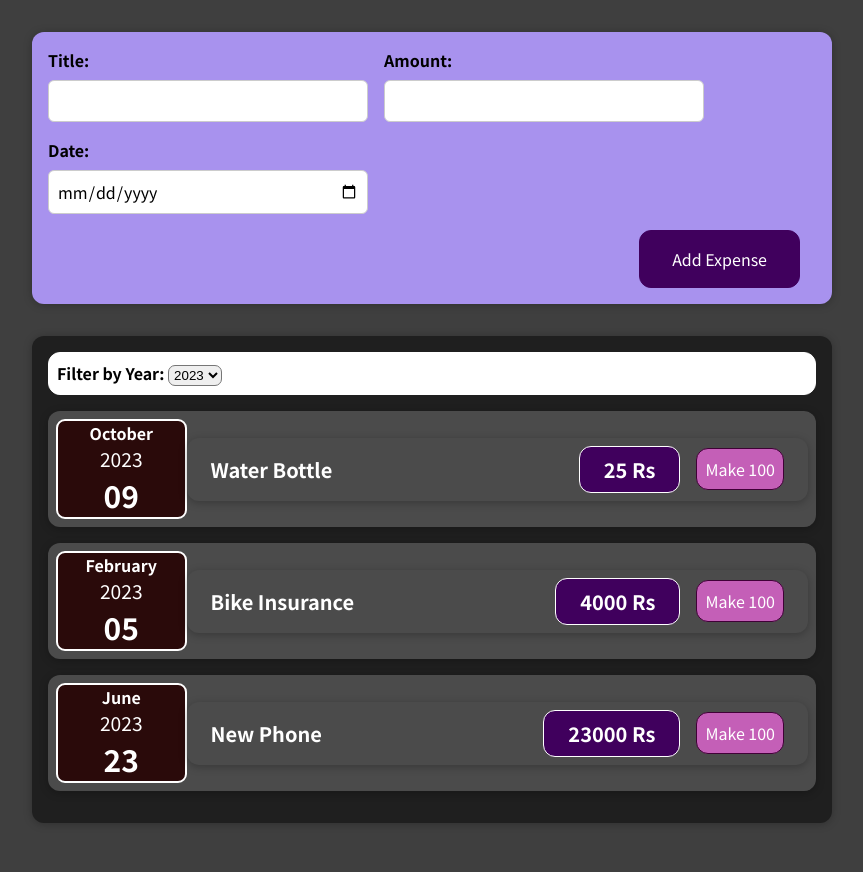
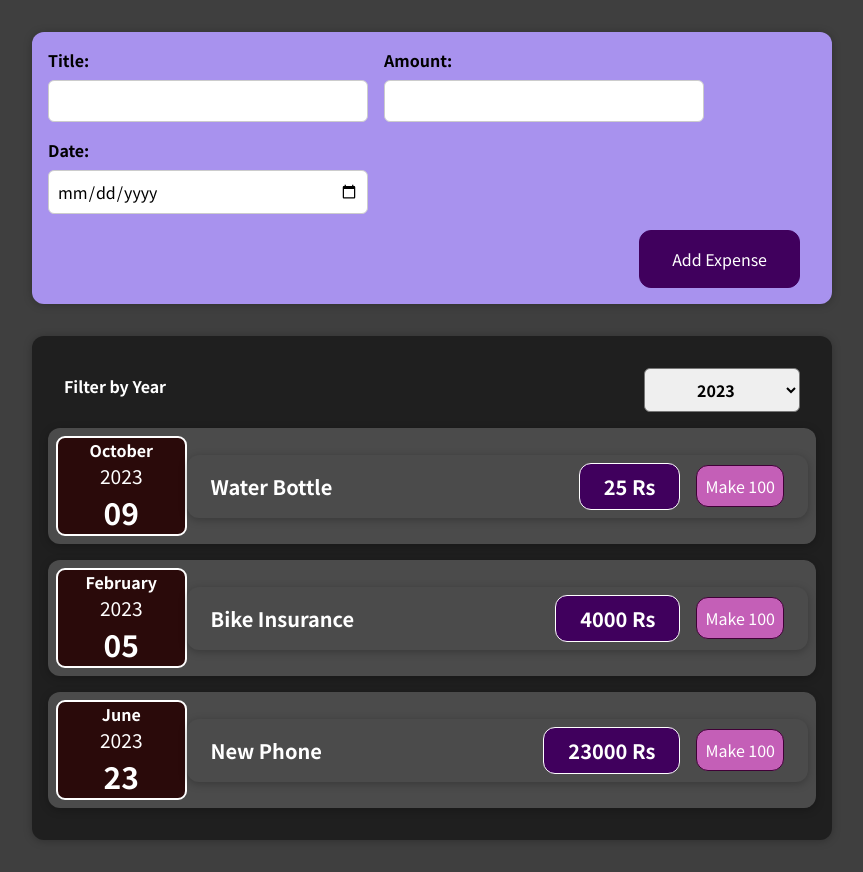
Before and after one commit to hespnod/01-starting-setup, a React (Create React App) app: page / in a window 1280 px wide. Shown: the whole page, without its empty margins (208-1071 px from the left). Built offline with nearby package versions, Linux system fonts and the light colour scheme.

Commit message:
added key in the list

```diff
--- a/src/App.jsx
+++ b/src/App.jsx
@@ -3,32 +3,28 @@ import { useState } from "react";
 import NewExpenses from "./components/NewExpenses/NewExpenses";
 import Expenses from "./components/Expenses/Expenses";
 
+const DUMMY_EXPENSE = [
+  { id: 'e1', title: 'Water Bottle', amount: 25, date: new Date(2023, 9, 9)},
+  { id: 'e2', title: 'Bike Insurance', amount: 4000, date: new Date(2023, 1, 5)},
+  { id: 'e3', title: 'New Phone', amount: 23000, date: new Date(2023, 5, 23) }
+]
+
 const App = () => {
-  const expenses = [
-    { id: 'e1', title: 'Water Bottle', amount: 25, date: new Date(2023, 9, 9)},
-    { id: 'e2', title: 'Bike Insurance', amount: 4000, date: new Date(2023, 1, 5)},
-    { id: 'e3', title: 'New Phone', amount: 23000, date: new Date(2023, 5, 23) }
-  ]
 
-  const[dataOnScreen,setDataOnScreen] = useState(expenses);
-  console.log(dataOnScreen);
+
+  const[expenses,setExpenses] = useState(DUMMY_EXPENSE);
+
   const handleAddExpense=(expenseData)=>{
-    const newExpenseData=[...dataOnScreen,
-      {
-      ...expenseData
-    }]
-    console.log(newExpenseData);
-    setDataOnScreen(newExpenseData);
+    setExpenses((previous)=>{
+      return ([expenseData, ...previous])
+    });
   }
 
 
   return (
     <div>
       <NewExpenses onAddExpense={handleAddExpense} />
-      {/* {dataOnScreen.map((ele) => {
-        return (<ExpenseItem title={ele.title} amount={ele.amount} date={ele.date}></ExpenseItem>)
-      })} */}
-      <Expenses items={dataOnScreen}></Expenses>
+      <Expenses items={expenses}></Expenses>
     </div>
   );
 }
--- a/src/components/Expenses/ExpenseFilter.css
+++ b/src/components/Expenses/ExpenseFilter.css
@@ -1,16 +1,24 @@
 .expenses-filter {
-  border: 1px solid white;
-  background-color: white;
-  border-radius: 12px;
-  padding: 4px;
+  color: white;
+  padding: 0 1rem;
 }
 
 .expenses-filter__control {
+  display: flex;
+  width: 100%;
+  align-items: center;
+  justify-content: space-between;
+  margin: 1rem 0;
+}
+
+.expenses-filter label {
   font-weight: bold;
-  padding: 4px;
+  margin-bottom: 0.5rem;
 }
-.select {
-  padding: 1px;
-  border-radius: 7px;
+.expenses-filter select {
+  font: inherit;
   cursor: pointer;
+  padding: 0.5rem 3rem;
+  font-weight: bold;
+  border-radius: 6px;
 }
--- a/src/components/Expenses/ExpenseFilter.jsx
+++ b/src/components/Expenses/ExpenseFilter.jsx
@@ -8,7 +8,7 @@ const ExpenseFilter = (props)=> {
   return (
     <div className='expenses-filter'>
         <div className="expenses-filter__control">
-            <label> Filter by Year:  </label>
+            <label> Filter by Year</label>
             <select className='select' value={props.selected} onChange={dropDownChangeHandler}>
                 <option value="2023">2023</option>
                 <option value="2022">2022</option>
--- a/src/components/Expenses/Expenses.jsx
+++ b/src/components/Expenses/Expenses.jsx
@@ -14,7 +14,7 @@ const Expenses = (props)=> {
         <Card className="expenses1">
           <ExpenseFilter selected={filteredYear} onChangeFilter={filterChangeHandler}></ExpenseFilter>
          { props.items.map((ele)=>{
-          return(<ExpenseItem title={ele.title} amount={ele.amount} date={ele.date} />)
+          return(<ExpenseItem key={ele.id} title={ele.title} amount={ele.amount} date={ele.date} />)
           })}
         </Card>
     </div>
```
